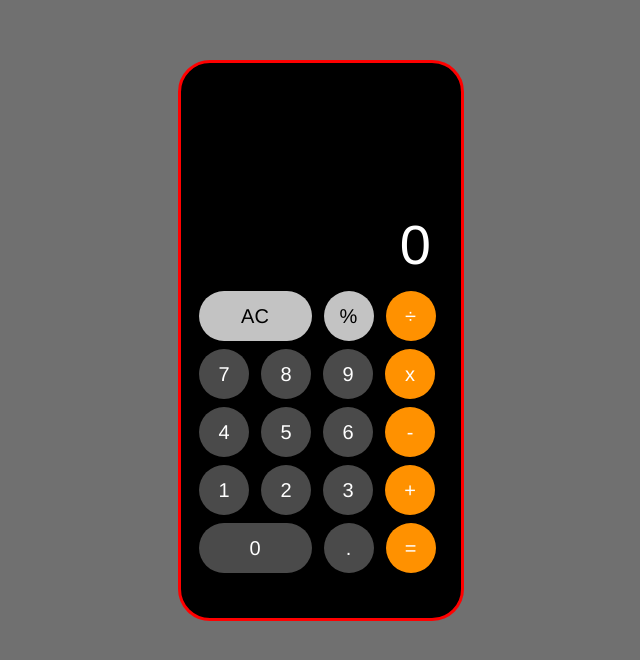
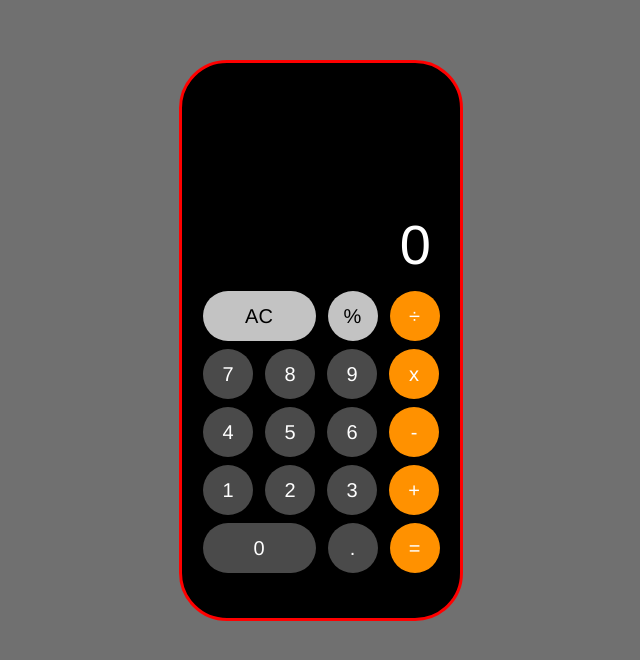
Before and after one commit to 1208kelly/Brainnest-Final-Project, a plain HTML site: page index.html in a window 1280 px wide. Shown: the part 140-800 px from the top of the page, without its empty margins (319-959 px from the left). Drawn offline with Linux system fonts and the light colour scheme.

Commit message:
Adding to style.css to adjust width and size

```diff
--- a/style.css
+++ b/style.css
@@ -17,13 +17,13 @@ body {
     padding: 90px 0 45px;
     background-color: #000;
     display: flex;
-    width: 280px;
+    width: 278px;
     align-content: center;
     justify-content: center;
     align-items: center;
     flex-wrap: wrap;
     border: solid red;
-    border-radius: 2em;
+    border-radius: 3em;
 }
 
 .display {
@@ -46,7 +46,8 @@ button {
     width: 50px;
     height: 50px;
     margin-top: 8px;
-    margin-right: 8px;
+    margin-right: 4px;
+    margin-left: 4px;
     background-color: #4a4a4a;
     color: #fff;
     font-family: "Helvetica";
```
